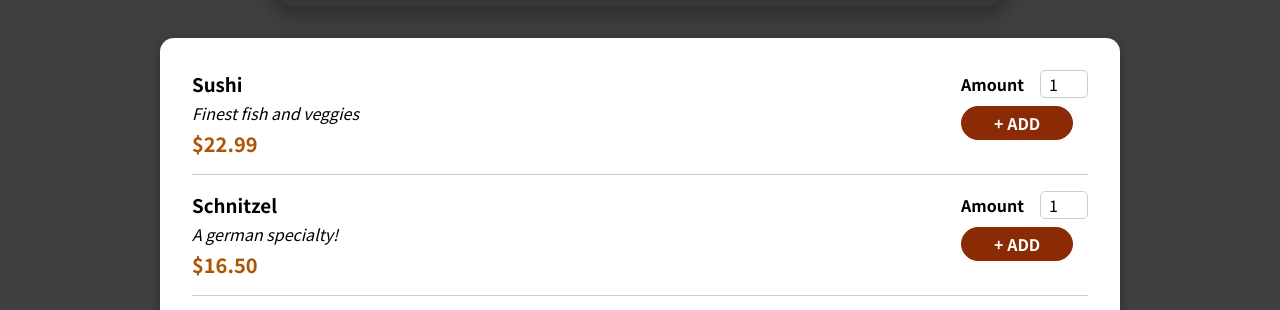
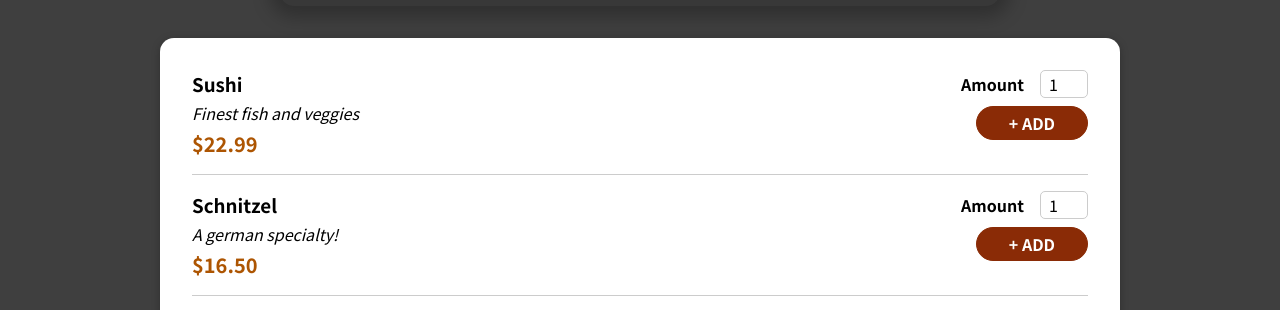
Before and after one commit to tobybase/tober-food-app, a React (Create React App) app: page / in a window 1280 px wide. Shown: the part 467-777 px from the top of the page. Built offline with nearby package versions, Linux system fonts and the light colour scheme.

Commit message:
fixing the form tag

```diff
--- a/src/components/Meals/MealItem/MealItemForm.js
+++ b/src/components/Meals/MealItem/MealItemForm.js
@@ -26,7 +26,7 @@ const MealItemForm = (props) => {
   };
 
   return (
-    <from className={classes.form} onSubmit={submitHandler}>
+    <form className={classes.form} onSubmit={submitHandler}>
       <Input
         ref={amountInputRef}
         label='Amount'
@@ -41,7 +41,7 @@ const MealItemForm = (props) => {
       />
       <button>+ ADD</button>
       {!amountIsValid && <p>Please enter a valid amount (1-5).</p>}
-    </from>
+    </form>
   );
 };
 
```
